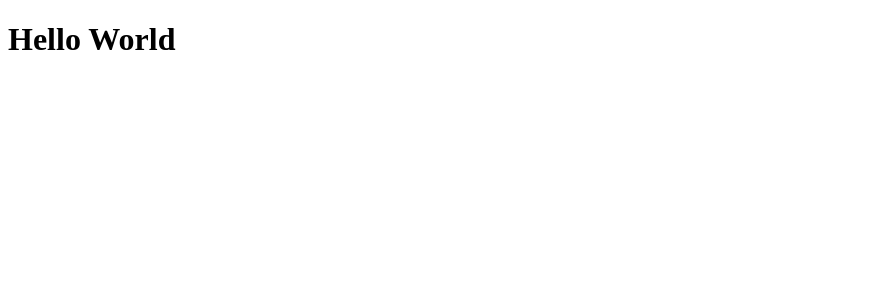
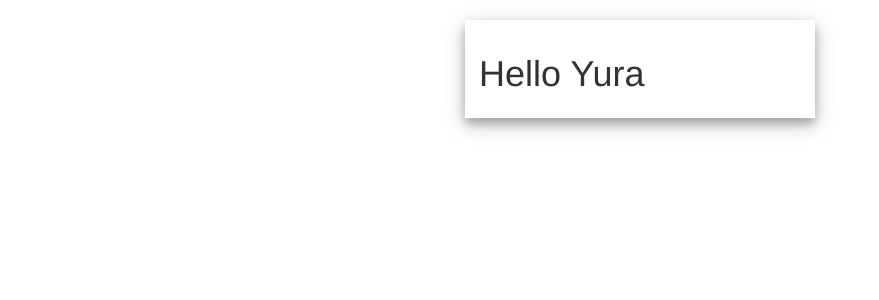
Before and after one commit to yurashalya/React-Redux-Checkout-Summary, a React (Create React App) app: page / in a window 1280 px wide. Shown: the top 300 px of the page, without its empty margins (0-879 px from the left). Built offline with nearby package versions, Linux system fonts and the light colour scheme.

Commit message:
Connected react-bootstrap / create new css style

```diff
--- a/package.json
+++ b/package.json
@@ -4,6 +4,7 @@
   "private": true,
   "dependencies": {
     "react": "^16.5.0",
+    "react-bootstrap": "^0.32.4",
     "react-dom": "^16.5.0",
     "react-scripts": "1.1.5"
   },
--- a/public/index.html
+++ b/public/index.html
@@ -4,21 +4,10 @@
     <meta charset="utf-8">
     <meta name="viewport" content="width=device-width, initial-scale=1, shrink-to-fit=no">
     <meta name="theme-color" content="#000000">
-    <!--
-      manifest.json provides metadata used when your web app is added to the
-      homescreen on Android. See https://developers.google.com/web/fundamentals/engage-and-retain/web-app-manifest/
-    -->
     <link rel="manifest" href="%PUBLIC_URL%/manifest.json">
     <link rel="shortcut icon" href="%PUBLIC_URL%/favicon.ico">
-    <!--
-      Notice the use of %PUBLIC_URL% in the tags above.
-      It will be replaced with the URL of the `public` folder during the build.
-      Only files inside the `public` folder can be referenced from the HTML.
+    <link rel="stylesheet" href="https://maxcdn.bootstrapcdn.com/bootstrap/3.3.7/css/bootstrap.min.css" integrity="sha384-BVYiiSIFeK1dGmJRAkycuHAHRg32OmUcww7on3RYdg4Va+PmSTsz/K68vbdEjh4u" crossorigin="anonymous">
 
-      Unlike "/favicon.ico" or "favicon.ico", "%PUBLIC_URL%/favicon.ico" will
-      work correctly both with client-side routing and a non-root public URL.
-      Learn how to configure a non-root public URL by running `npm run build`.
-    -->
     <title>React App</title>
   </head>
   <body>
@@ -26,15 +15,6 @@
       You need to enable JavaScript to run this app.
     </noscript>
     <div id="root"></div>
-    <!--
-      This HTML file is a template.
-      If you open it directly in the browser, you will see an empty page.
 
-      You can add webfonts, meta tags, or analytics to this file.
-      The build step will place the bundled scripts into the <body> tag.
-
-      To begin the development, run `npm start` or `yarn start`.
-      To create a production bundle, use `npm run build` or `yarn build`.
-    -->
   </body>
 </html>
--- a/src/App.css
+++ b/src/App.css
@@ -1,28 +1,9 @@
-.App {
-  text-align: center;
+.container {
+  margin-top: 10px;
 }
 
-.App-logo {
-  animation: App-logo-spin infinite 20s linear;
-  height: 80px;
+.purchase-card {
+  width: 350px;
+  box-shadow: 0 6px 8px 0 rgba(0,0,0,0.2), 0 6px 20px 0 rgba(0, 0, 0, 0.26);
+  padding: 1em;
 }
-
-.App-header {
-  background-color: #222;
-  height: 150px;
-  padding: 20px;
-  color: white;
-}
-
-.App-title {
-  font-size: 1.5em;
-}
-
-.App-intro {
-  font-size: large;
-}
-
-@keyframes App-logo-spin {
-  from { transform: rotate(0deg); }
-  to { transform: rotate(360deg); }
-}
--- a/src/App.js
+++ b/src/App.js
@@ -1,11 +1,14 @@
 import React, { Component } from 'react';
+import { Grid } from 'react-bootstrap';
 import './App.css';
 
 class App extends Component {
   render() {
     return (
-      <div>
-        <h1>Hello World</h1>
+      <div className="container">
+        <Grid className="purchase-card">
+          <h1>Hello Yura</h1>
+        </Grid>
       </div>
     );
   }
```
Also changed, not shown: 1 other file (tests, documents, lock files or other folders).
